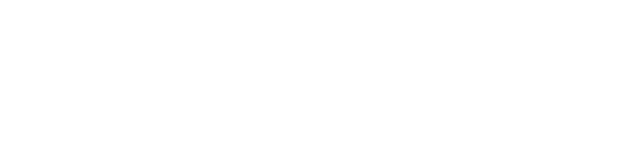
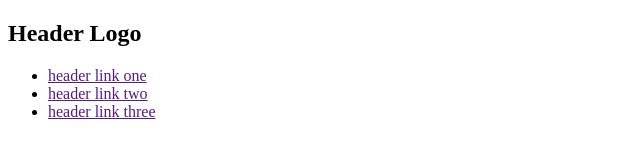
Before and after one commit to lolo-chan/odin-landing-page, a plain HTML site: page index.html in a window 1280 px wide. Shown: the whole page, without its empty margins (0-640 px from the left). Drawn offline with Linux system fonts and the light colour scheme.

Commit message:
Add content to header

```diff
--- a/index.html
+++ b/index.html
@@ -9,7 +9,14 @@
 
   <body>
     <div class="header">
-
+        <h2>Header Logo</h2>
+        <div class="links">
+            <ul>
+                <li><a href="">header link one</a></li>
+                <li><a href="">header link two</a></li>
+                <li><a href="">header link three</a></li>
+            </ul>
+        </div>
     </div>
 
     <div class="pt1">
```
